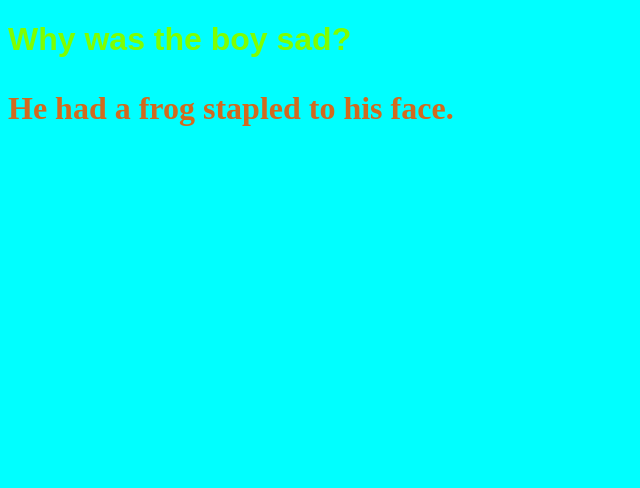
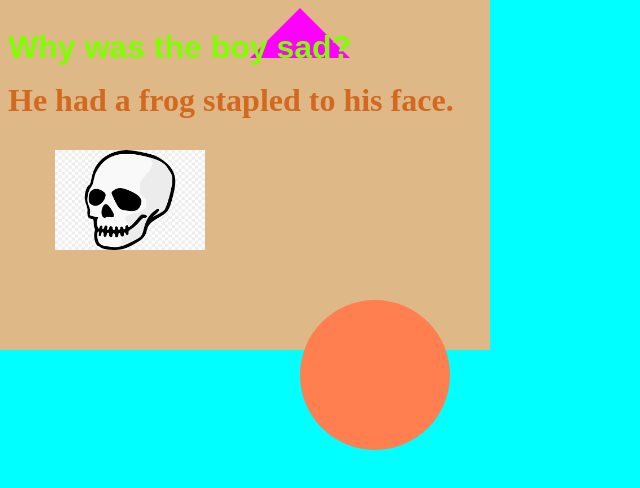
Before and after one commit to IDK110778/ALC_HTML5, a plain HTML site: page exerCiSeS/index.html in a window 1280 px wide. Shown: the whole page, without its empty margins (0-640 px from the left). Drawn offline with Linux system fonts and the light colour scheme.

Commit message:
I don't think CSS understands clip images

```diff
--- a/exerCiSeS/index.html
+++ b/exerCiSeS/index.html
@@ -4,31 +4,67 @@
         <title>exerCiSeS Vol. 1</title>
         <style type="text/css">
             body{
-                background-color:aqua
+                background-color:aqua;
             }
             h1{
                 color:chartreuse;
-                font-family:sans-serif
+                font-family:sans-serif;
+                position:absolute;
+                z-index: 2;
             }
             h3{
                 color:chocolate;
                 font-family:serif;
                 font-size:2em;
-                font-weight:bolder;
+                font-weight:900;
                 font-stretch: extra-condensed;
+                position:absolute;
+                top:50px;
+                z-index: 3;
             }
             div#box{
-                color:burlywood;
-                width: 100px;
-                height: 100px;
+                background-color:burlywood;
+                width: 500px;
+                height: 400px;
                 position: absolute;
-
+                top: -50px;
+                left: -10px;
+                z-index: 0;
+            }
+            div#circle{
+                background-color:coral;
+                width:150px;
+                height:150px;
+                border-radius:200%;
+                position:absolute;
+                left: 300px;
+                top: 300px;
+            }
+            div#triangle{
+                border-left: 50px solid transparent;
+                border-right: 50px solid transparent;
+                border-bottom: 50px solid fuchsia;
+                position:absolute;
+                left:250px;
+                top:350;
+            }
+            img#skull{
+                display:block;
+                width:150px;
+                height:100px;
+                position:absolute;
+                top:150px;
+                left:55px;
+                z-index: 4
             }
         </style>
     </head>
     <body>
         <h1>Why was the boy sad?</h1>
         <h3>He had a frog stapled to his face.</h3>
+        <img src="Skull_Head.png" id="skull">
         <div id="box"></div>
+        <div id="circle"></div>
+        <div id="triangle"></div>
     </body>
 </html>
```
Also changed, not shown: exerCiSeS/Skull_Head.png (added), 1 other file.
